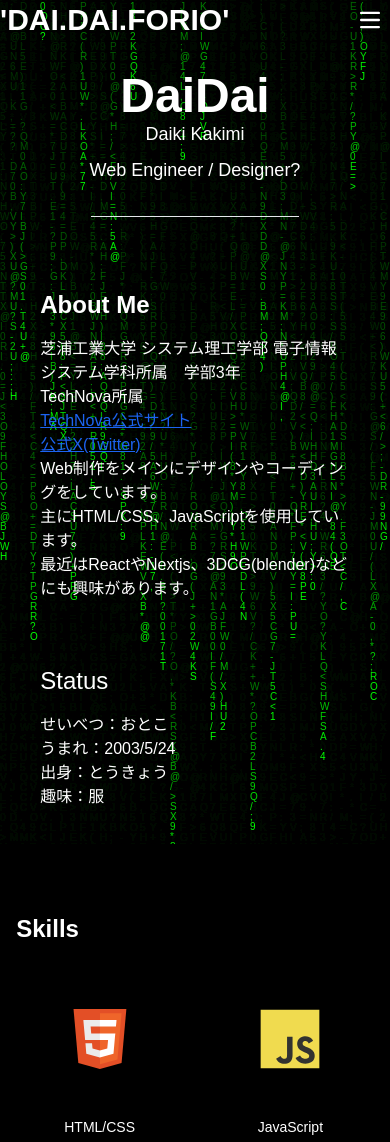
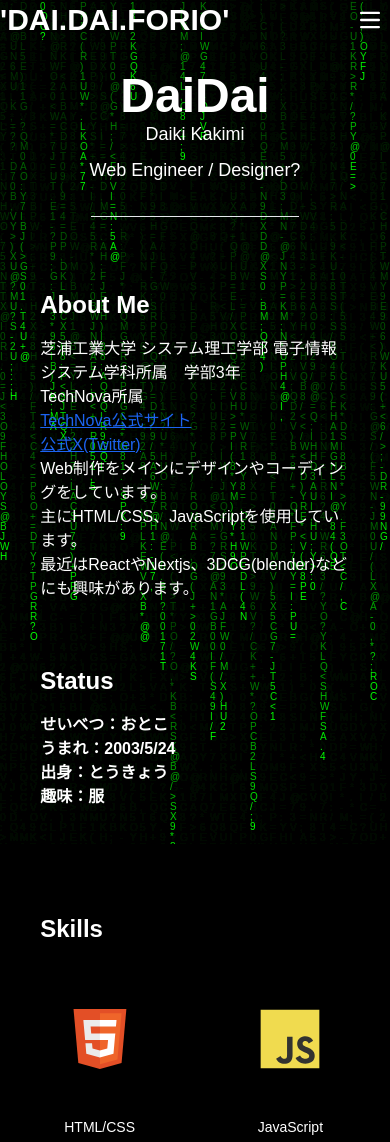
Before and after one commit to dyedai/my-portfolio, a Next.js app: page /profile in a window 390 px wide. Shown: the top 1142 px of the page. Built offline with nearby package versions, Linux system fonts and the light colour scheme; a web font is replaced by a local one.

Commit message:
レスポンシブ修正

```diff
--- a/src/app/profile/page.tsx
+++ b/src/app/profile/page.tsx
@@ -50,7 +50,7 @@ export default function ProfilePage() {
             <span className="md:whitespace-nowrap">最近はReactやNextjs、3DCG(blender)などにも興味があります。</span>
           </p>
         </div>
-        <div className="py-8 lg:w-1/2">
+        <div className="py-8 lg:w-1/2 font-semibold">
           <h2 className="text-2xl mb-4">Status</h2>
           <p>
             <span className="whitespace-nowrap">せいべつ：おとこ</span>
@@ -65,7 +65,7 @@ export default function ProfilePage() {
       </div>
 
       <div className="md:px-32 py-8">
-        <h2 className="text-2xl font-semibold mb-6">Skills</h2>
+        <h2 className="text-2xl font-semibold mb-6 px-6 lg:px-0">Skills</h2>
         <div className="grid grid-cols-2 sm:grid-cols-3 gap-6">
           <SkillIcon img="/images/HTML5_Badge.svg" label="HTML/CSS" />
           <SkillIcon img="/images/javascript-original.svg" label="JavaScript" />
```
